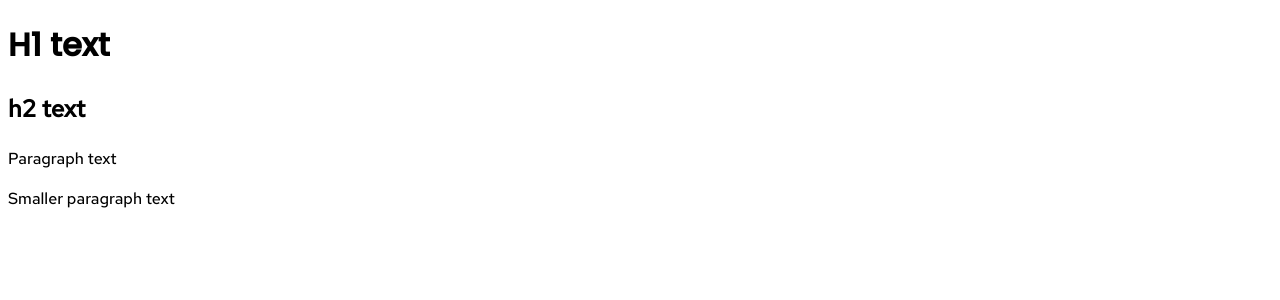
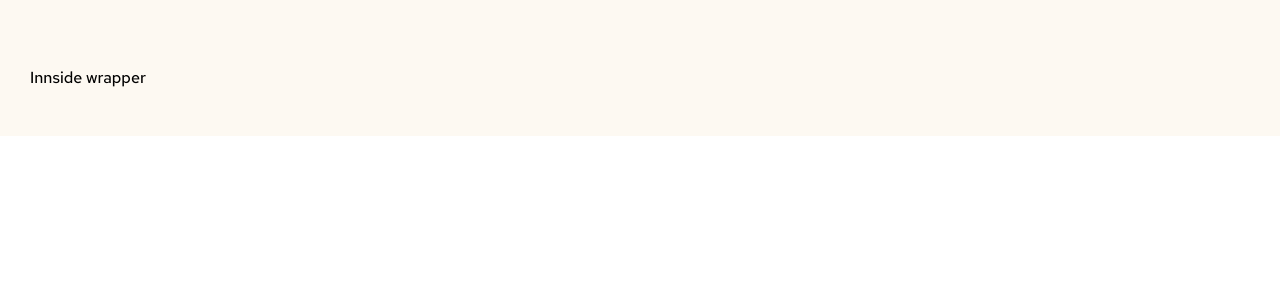
Before and after one commit to AnX1001/HomeLoanCalculator, a React (Create React App) app: page / in a window 1280 px wide. Shown: the top 300 px of the page. Built offline with nearby package versions, Linux system fonts and the light colour scheme.

Commit message:
BMD-15 Add styled calculationInputsView

```diff
--- a/src/App.tsx
+++ b/src/App.tsx
@@ -1,13 +1,11 @@
 import React from 'react';
-import "./MainStyling/MainStyling.scss";
+import CalculationInputsView from "./Components/CalculationInputsView/CalculationInputsView";
+import "./Components/MainStyling/MainStyling.scss";
 
 function App() {
   return (
     <div className="App">
-      <h1>H1 text</h1>
-      <h2>h2 text</h2>
-      <p>Paragraph text</p>
-      <p className="smallerParagraph">Smaller paragraph text</p>
+      <CalculationInputsView />
     </div>
   );
 }
--- /dev/null
+++ b/src/Components/CalculationInputsView/CalculationInputsView.tsx
@@ -0,0 +1,13 @@
+import "./StylingCalculationInputsView.scss";
+
+/* the wrapper grows in height along with content. The width is always as large as window width. */
+
+function CalculationInputsView() {
+  return (
+    <div className="wrapper">
+      <p>Innside wrapper</p>
+    </div>
+  );
+}
+
+export default CalculationInputsView;
--- /dev/null
+++ b/src/Components/CalculationInputsView/StylingCalculationInputsView.scss
@@ -0,0 +1,6 @@
+@import "../MainStyling/MainStyling";
+
+.wrapper {
+  background-color: $customBeige;
+  padding: $spacingFiftyPx $spacingThirtyPx $spacingThirtyPx $spacingThirtyPx;
+}
--- a/src/MainStyling/MainStyling.scss
+++ b/src/Components/MainStyling/MainStyling.scss
@@ -1,5 +1,12 @@
 @import url("https://fonts.googleapis.com/css2?family=Poppins:wght@500&family=Red+Hat+Text:wght@500&display=swap");
 
+/* Remove margin and padding from the body */
+
+html,
+body {
+  padding: 0;
+  margin: 0;
+}
 
 /* Colors */
 
@@ -10,12 +17,12 @@ $customBeige: #FDF9F2;
 
 
 /* Spacing: 5, 10, 15, 30, 40, 50px in height  */
-$superSmall: 5px;
-$small: 10px;
-$medium: 15px;
-$large: 30px;
-$extraLarge: 40px;
-$superLarge: 50px;
+$spacingFivePx: 5px;
+$spacingPx: 10px;
+$spacingFifteenPx: 15px;
+$spacingThirtyPx: 30px;
+$spacingFourtyPx: 40px;
+$spacingFiftyPx: 50px;
 
 /* Typography using fonts Poppins and Red Hat Text from Google Fonts */
 
```
